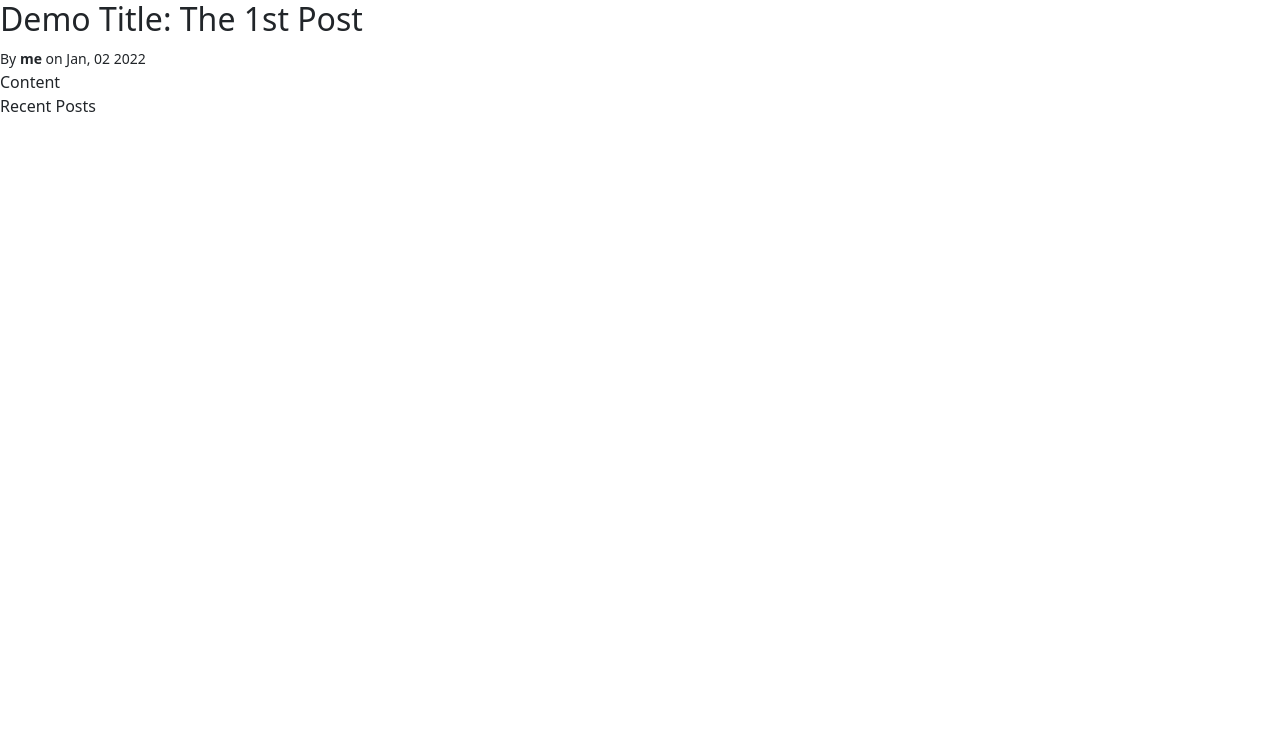
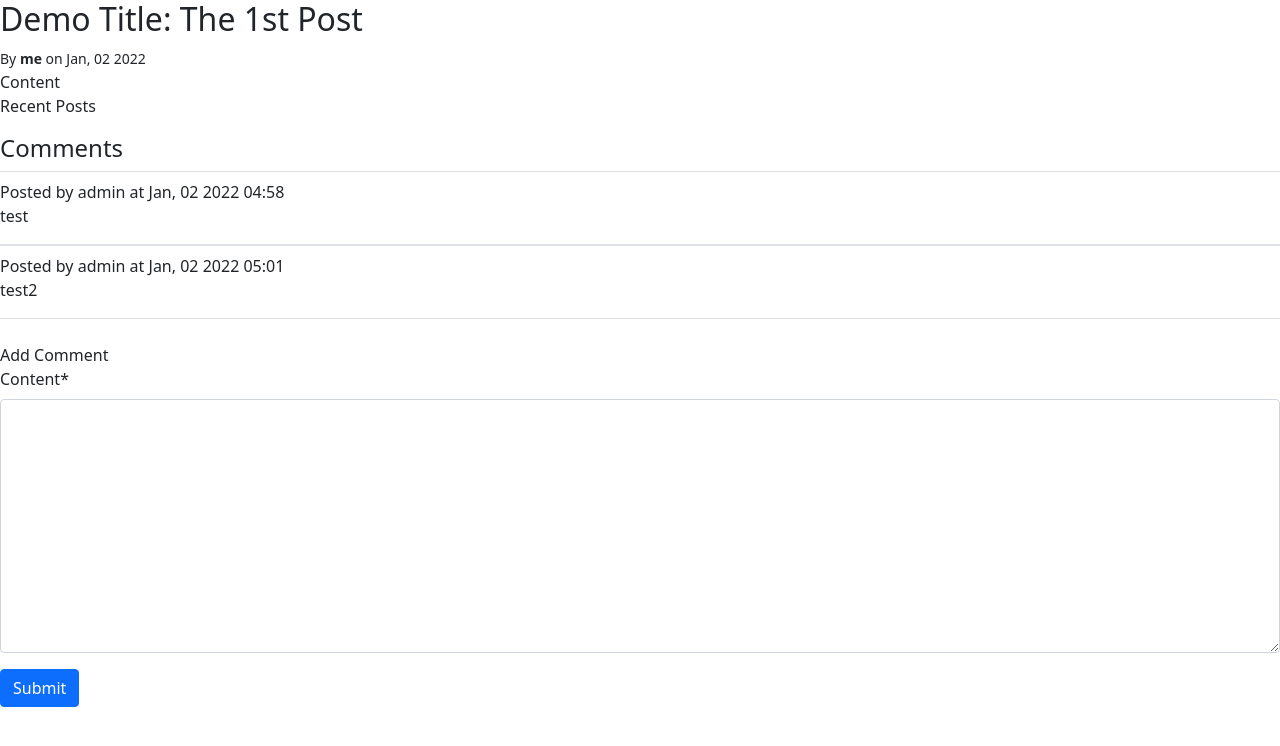
Before and after one commit to mebaysan/blango, a Django app: the page made by blog/forms.py in a window 1280 px wide. Shown: the top 746 px of that part. Run offline with Django 3.2, Linux system fonts and the light colour scheme; the first user in the database is signed in; data comes from the database, SQL or seed files in the repository; the page is wider than the window, and the part outside it is not shown; some libraries are stand-ins or nearby versions.

Commit message:
Finish crispy forms

```diff
--- /dev/null
+++ b/blog/forms.py
@@ -0,0 +1,14 @@
+from django import forms
+from blog.models import Comment
+from crispy_forms.layout import Submit
+from crispy_forms.helper import FormHelper
+
+class CommentForm(forms.ModelForm):
+    class Meta:
+        model = Comment
+        fields = ["content"]
+
+    def __init__(self, *args, **kwargs):
+        super(CommentForm, self).__init__(*args, **kwargs)
+        self.helper = FormHelper()
+        self.helper.add_input(Submit('submit', 'Submit'))
--- a/blog/models.py
+++ b/blog/models.py
@@ -3,7 +3,7 @@ from django.conf import settings
 # To create generic models
 from django.contrib.contenttypes.models import ContentType
 from django.contrib.contenttypes.fields import GenericForeignKey, GenericRelation
-
+from django.utils import timezone
 class Tag(models.Model):
     value = models.TextField(max_length=100)
 
@@ -16,8 +16,8 @@ class Comment(models.Model):
     content_type = models.ForeignKey(ContentType, on_delete=models.CASCADE)
     object_id = models.PositiveIntegerField()
     content_object = GenericForeignKey("content_type", "object_id")
-    created_at = models.DateTimeField(auto_now_add=True)
-    modified_at = models.DateTimeField(auto_now=True)
+    created_at = models.DateTimeField(default=timezone.now())
+    modified_at = models.DateTimeField(default=timezone.now())
 
 class Post(models.Model):
     author = models.ForeignKey(settings.AUTH_USER_MODEL, on_delete=models.PROTECT)
--- a/blog/views.py
+++ b/blog/views.py
@@ -1,11 +1,28 @@
-from django.shortcuts import render, get_object_or_404
+from django.shortcuts import render, get_object_or_404, redirect
 from django.utils import timezone
 from blog.models import Post
+from blog.forms import CommentForm
 
 def index(request):
     posts = Post.objects.filter(published_at__lte=timezone.now())
     return render(request, "blog/index.html",{'posts':posts})
 
 def post_detail(request, slug):
-    post = get_object_or_404(Post, slug=slug)
-    return render(request, "blog/post-detail.html", {"post": post})
+    post = get_object_or_404(Post,slug=slug)
+    if request.user.is_active:
+        if request.method == "POST":
+            comment_form = CommentForm(request.POST)
+
+            if comment_form.is_valid():
+                comment = comment_form.save(commit=False)
+                comment.content_object = post
+                comment.creator = request.user
+                comment.save()
+                return redirect(request.path_info)
+        else:
+            comment_form = CommentForm()
+    else:
+        comment_form = None
+    return render(
+        request, "blog/post-detail.html", {"post": post, "comment_form": comment_form}
+    )
--- /dev/null
+++ b/templates/blog/post-comments.html
@@ -0,0 +1,29 @@
+{% load blog_extras %}
+{% load blog_extras crispy_forms_tags %}
+<h4>Comments</h4>
+{% for comment in post.comments.all %}
+{% row "border-top pt-2" %}
+    {% col %}
+        <h5>Posted by {{ comment.creator }} at {{ comment.created_at|date:"M, d Y h:i" }}</h5>
+    {% endcol %}
+{% endrow %}
+{% row "border-bottom" %}
+    {% col %}
+        <p>{{ comment.content }}</p>
+    {% endcol %}
+{% endrow %}
+{% empty %}
+    {% row "border-top border-bottom" %}
+        {% col %}
+            <p>No comments.</p>
+        {% endcol %}
+    {% endrow %}
+{% endfor %}
+{% if request.user.is_active %}
+{% row "mt-4" %}
+    {% col %}
+        <h4>Add Comment</h4>
+        {%  crispy comment_form %}
+    {% endcol %}
+{% endrow %}
+{% endif %}
--- a/templates/blog/post-detail.html
+++ b/templates/blog/post-detail.html
@@ -18,5 +18,5 @@
         {% recent_posts post %}
     {% endcol %}
 {% endrow %}
-
+{% include "blog/post-comments.html" %}
 {% endblock %}
```
Also changed, not shown: blango/settings.py (+6 -1 lines), blog/migrations/0002_auto_20220102_1655.py (added), db.sqlite3.
